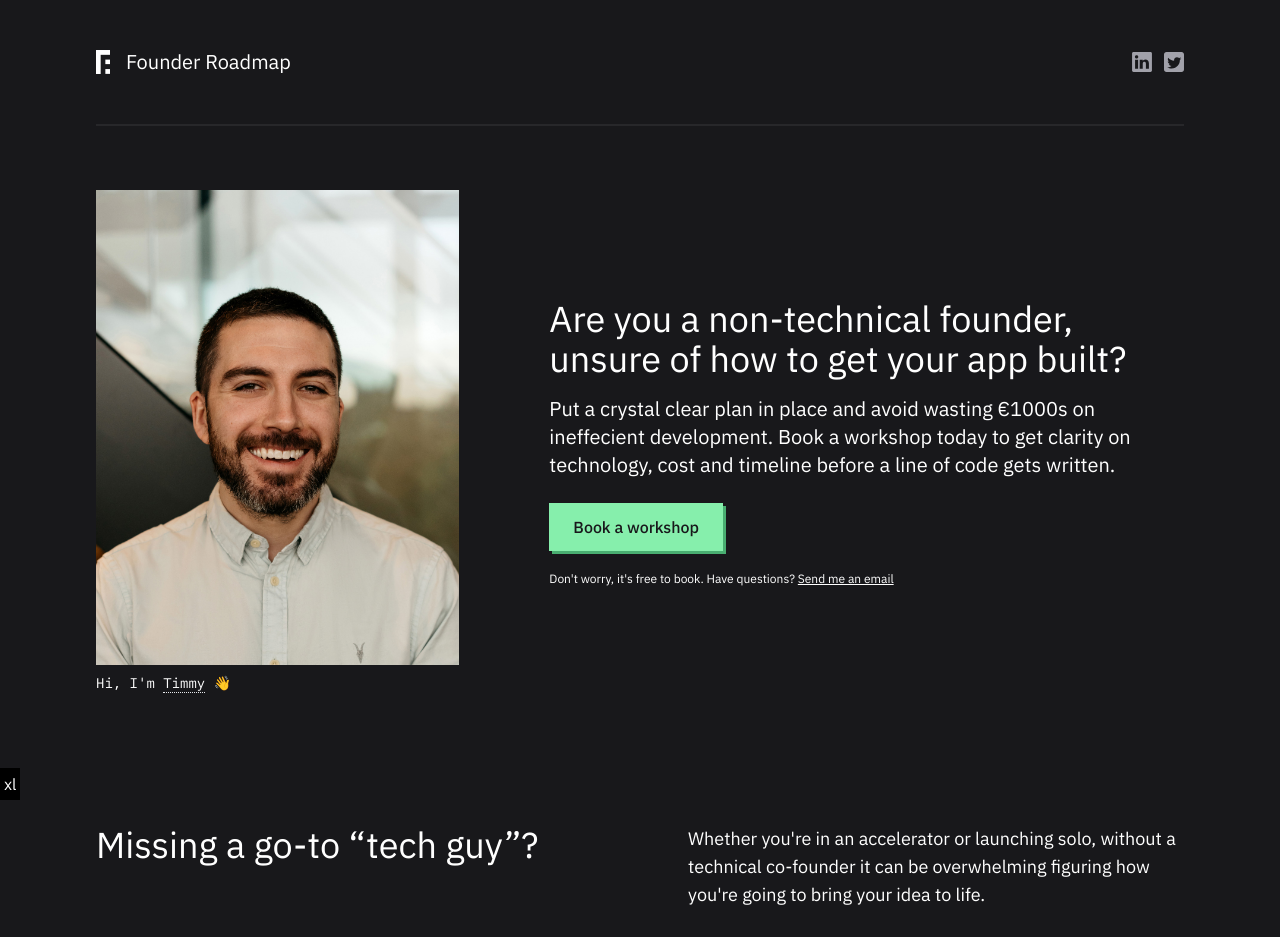
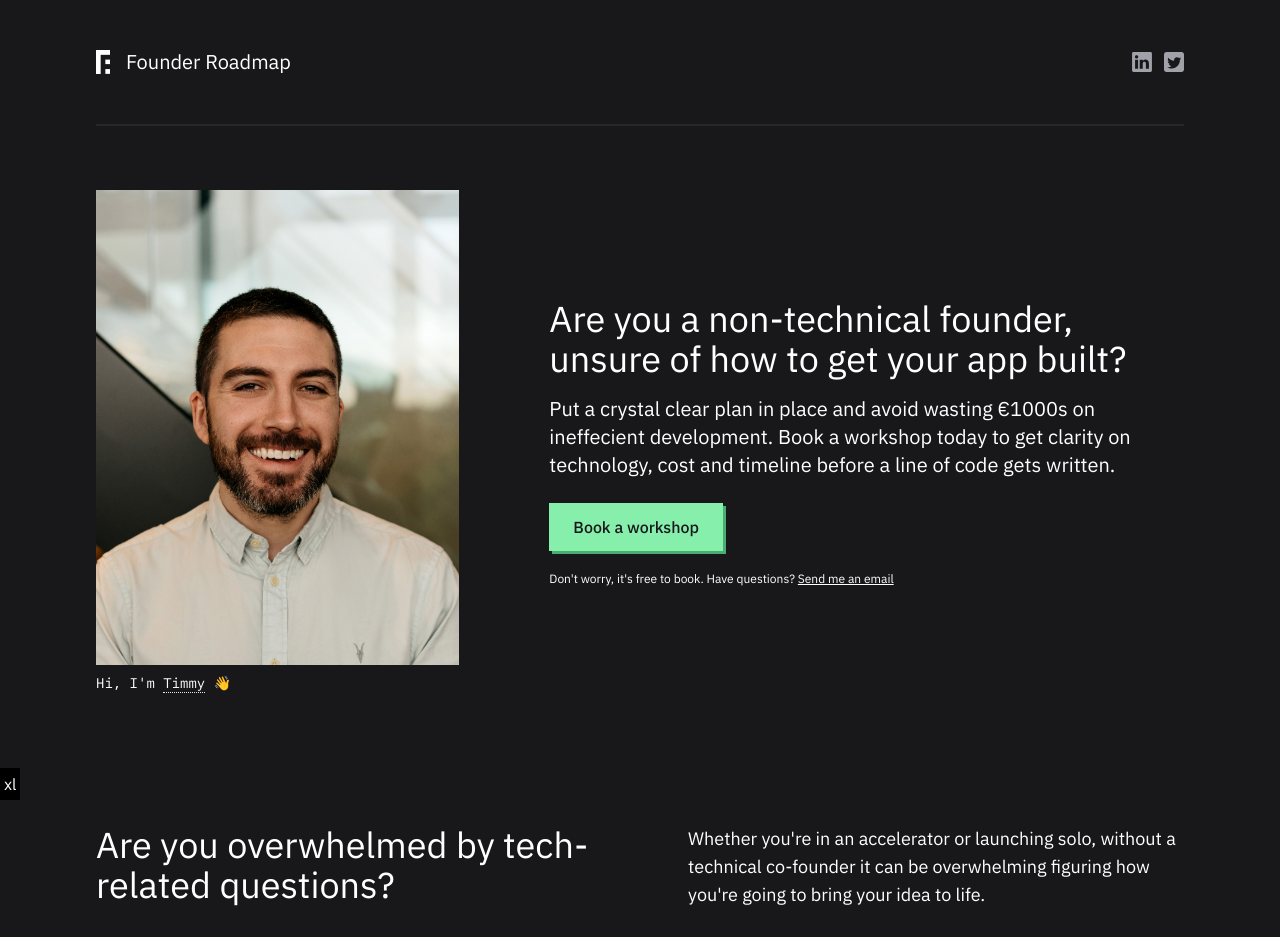
Before and after one commit to timmyomahony/founder-roadmap-website, a Next.js app: page / in a window 1280 px wide. Shown: the top 937 px of the page. Built offline with nearby package versions, Linux system fonts and the light colour scheme.

Commit message:
Content updates

```diff
--- a/components/Nav.tsx
+++ b/components/Nav.tsx
@@ -18,7 +18,6 @@ export default function Nav() {
               src={LogoLight}
               alt="Founder Roadmap"
               className="h-6 w-auto"
-              placeholder="blur"
               quality={100}
               priority
             />
--- a/components/home/Pain.tsx
+++ b/components/home/Pain.tsx
@@ -3,10 +3,10 @@ import Divider from "../../components/Divider";
 export default function Pain() {
   return (
     <>
-      <section className="flex flex-col md:flex-row  my-8 md:my-12 lg:my-16 gap-12 md:gap-12 lg:gap-24">
-        <div className="w-full md:w-1/2 lg:w-1/2">
-          <h2 className="text-2xl lg:text-4xl">
-            Missing a go-to &ldquo;tech guy&rdquo;?
+      <section className="flex flex-col md:flex-row my-8 md:my-12 lg:my-16 gap-12 md:gap-12 lg:gap-24">
+        <div className="w-full md:w-1/2">
+          <h2 className="text-3xl xl:text-4xl 2xl:w-2/3">
+            Are you overwhelmed by tech-related questions?
           </h2>
         </div>
         <div className="w-full md:w-1/2">
```
